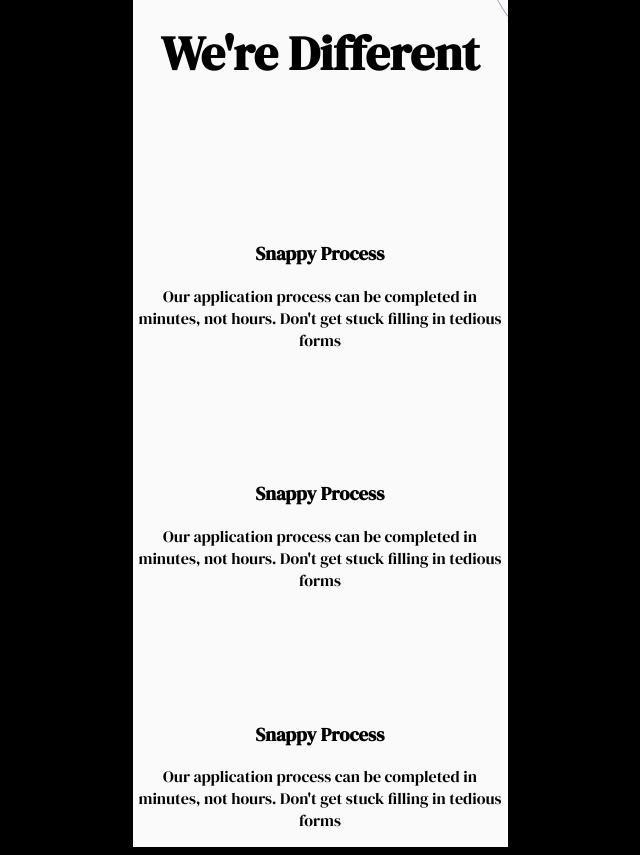
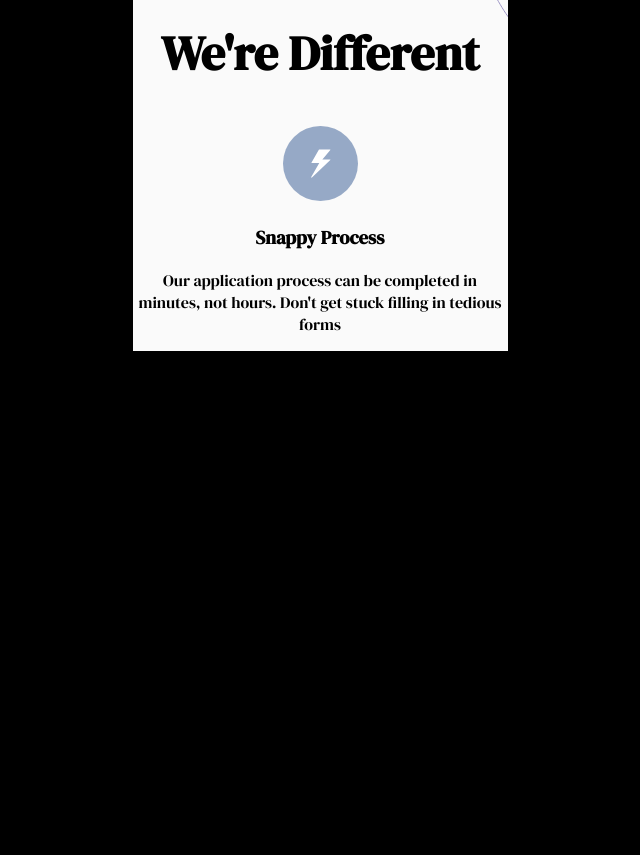
Before and after one commit to Kris1027/first-react-project, a React app: page / in a window 1280 px wide. Shown: the part 1280-2135 px from the top of the page, without its empty margins (320-960 px from the left). After the commit the page ends 1639 px from the top, so only its background shows below. Built offline with nearby package versions, Linux system fonts and the light colour scheme.

Commit message:
fix article image

```diff
--- a/src/components/Main.js
+++ b/src/components/Main.js
@@ -31,23 +31,11 @@ function Main() {
         <hr className='heading-section__hr' />
         <h2 className='main-section__title'>We're Different</h2>
         <article className='main-section__article'>
-          <div className='main-section__article--icon'></div>
-          <h3 className='main-section__article--title'>Snappy Process</h3>
-          <p className='main-section__article--text'>
-            Our application process can be completed in minutes, not hours.
-            Don't get stuck filling in tedious forms
-          </p>
-        </article>
-        <article className='main-section__article'>
-          <div className='main-section__article--icon'></div>
-          <h3 className='main-section__article--title'>Snappy Process</h3>
-          <p className='main-section__article--text'>
-            Our application process can be completed in minutes, not hours.
-            Don't get stuck filling in tedious forms
-          </p>
-        </article>
-        <article className='main-section__article'>
-          <div className='main-section__article--icon'></div>
+          <img
+            className='main-section__article--icon'
+            src='./images/icon-snappy-process.svg'
+            alt='icon'
+          />
           <h3 className='main-section__article--title'>Snappy Process</h3>
           <p className='main-section__article--text'>
             Our application process can be completed in minutes, not hours.
--- a/src/scss/_main.scss
+++ b/src/scss/_main.scss
@@ -74,9 +74,6 @@
   }
 
   .main-section__article--icon {
-    height: 6rem;
-    // background-image: url('../images/icon-snappy-process.svg');
-    // background-repeat: no-repeat;
-    // background-position: center;
+    width: 20%;
   }
 }
```
